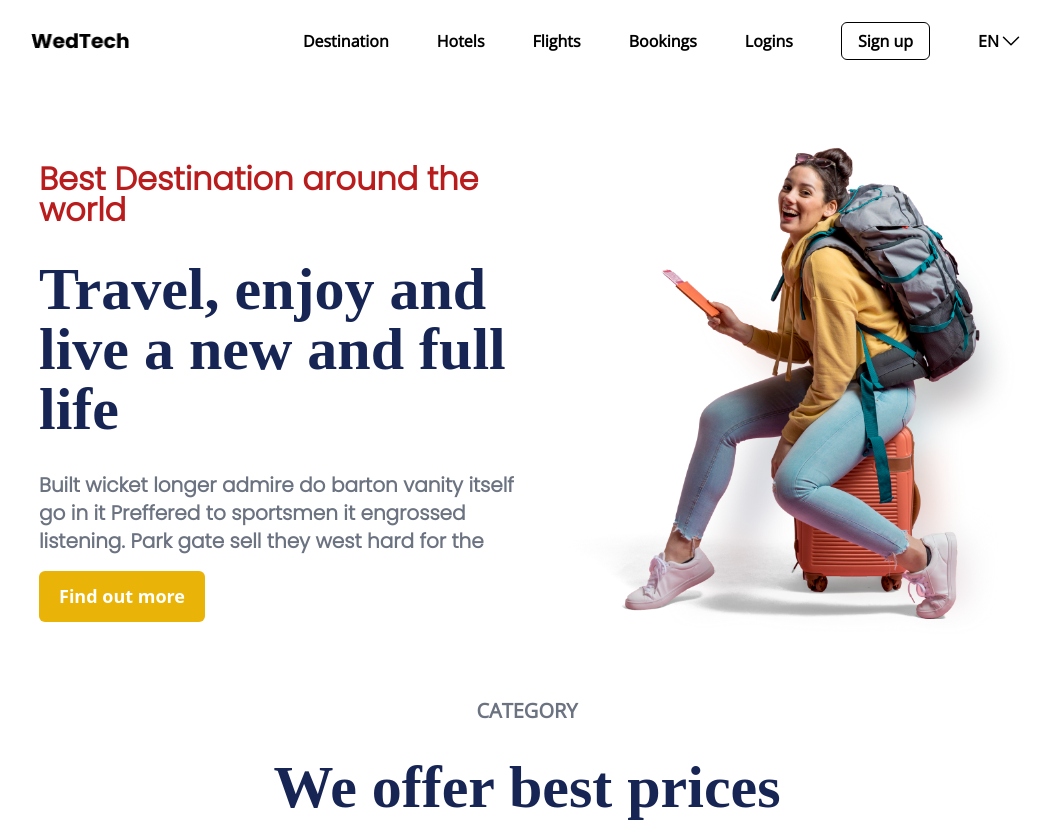
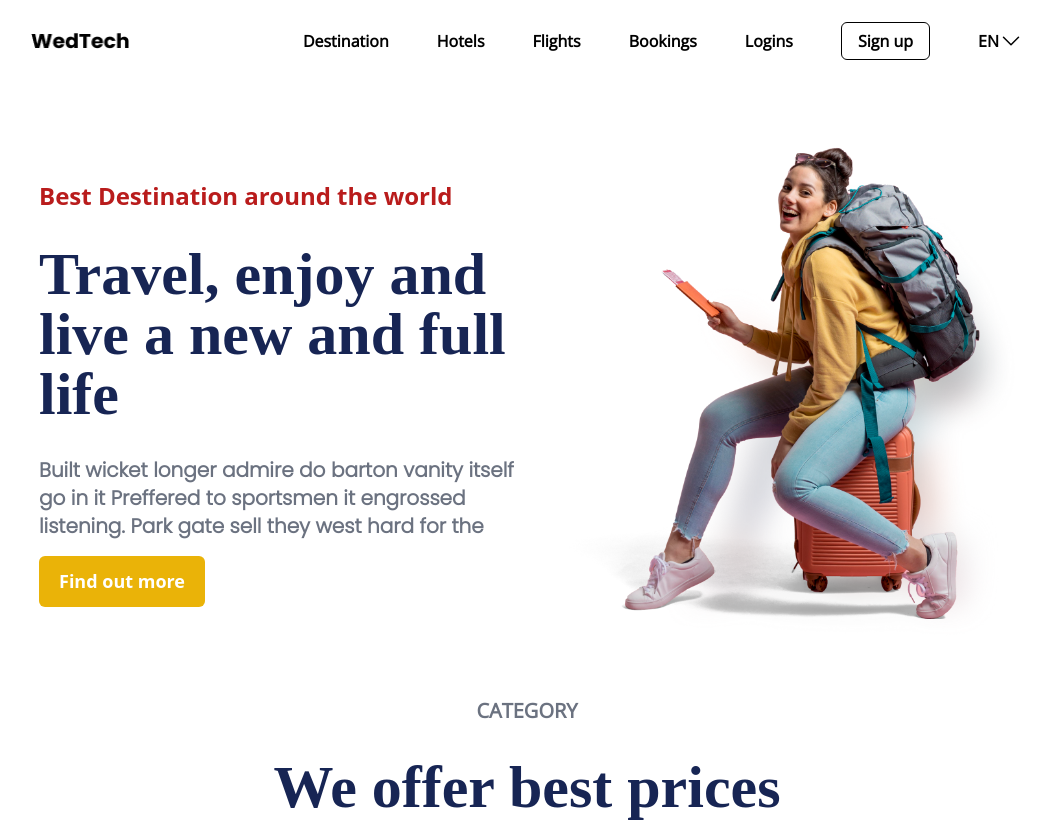
Before and after one commit to santhosh9912/new-crud, a React (Create React App) app: page / in a window 1280 px wide. Shown: the top 822 px of the page, without its empty margins (113-1163 px from the left). Built offline with nearby package versions, Linux system fonts and the light colour scheme; a web font is replaced by a local one.

Commit message:
Update LandingPages.jsx

```diff
--- a/src/pages/LandingPages.jsx
+++ b/src/pages/LandingPages.jsx
@@ -10,6 +10,10 @@ export const LandingPages = () => {
     fontFamily: "Poppins, sans-serif",
     fontWeight: "extrabold",
     fontSize: "2rem",
+  };
+
+  const singleLineText = {
+    whiteSpace: "nowrap", // Add this CSS property
   };
 
   const toggleMenu = () => {
@@ -40,7 +44,6 @@ export const LandingPages = () => {
                 d="M4 6h16M4 12h16m-7 6h7"
               />
             )}
-
           </button>
         </div>
 
@@ -138,7 +141,7 @@ export const LandingPages = () => {
           <div className="grid gap-4">
             <div className="grid gap-4 p-2">
               <div className="mb-4">
-                <span className="font-bold text-xl text-red-700" style={textStyle}>
+                <span className="font-bold text-2xl text-red-700" style={singleLineText}>
                   Best Destination around the world
                 </span>
               </div>
```
Lines whose indentation alone changed are shown as unchanged.
